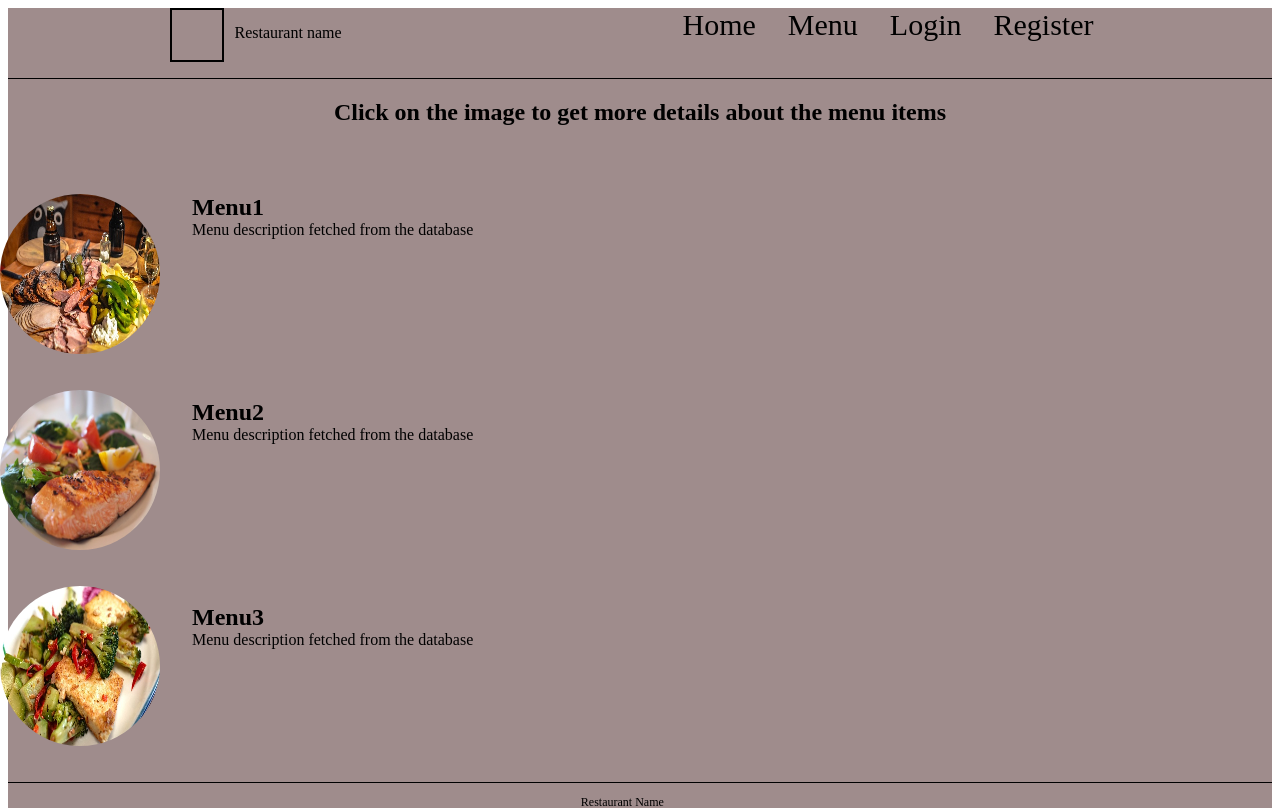
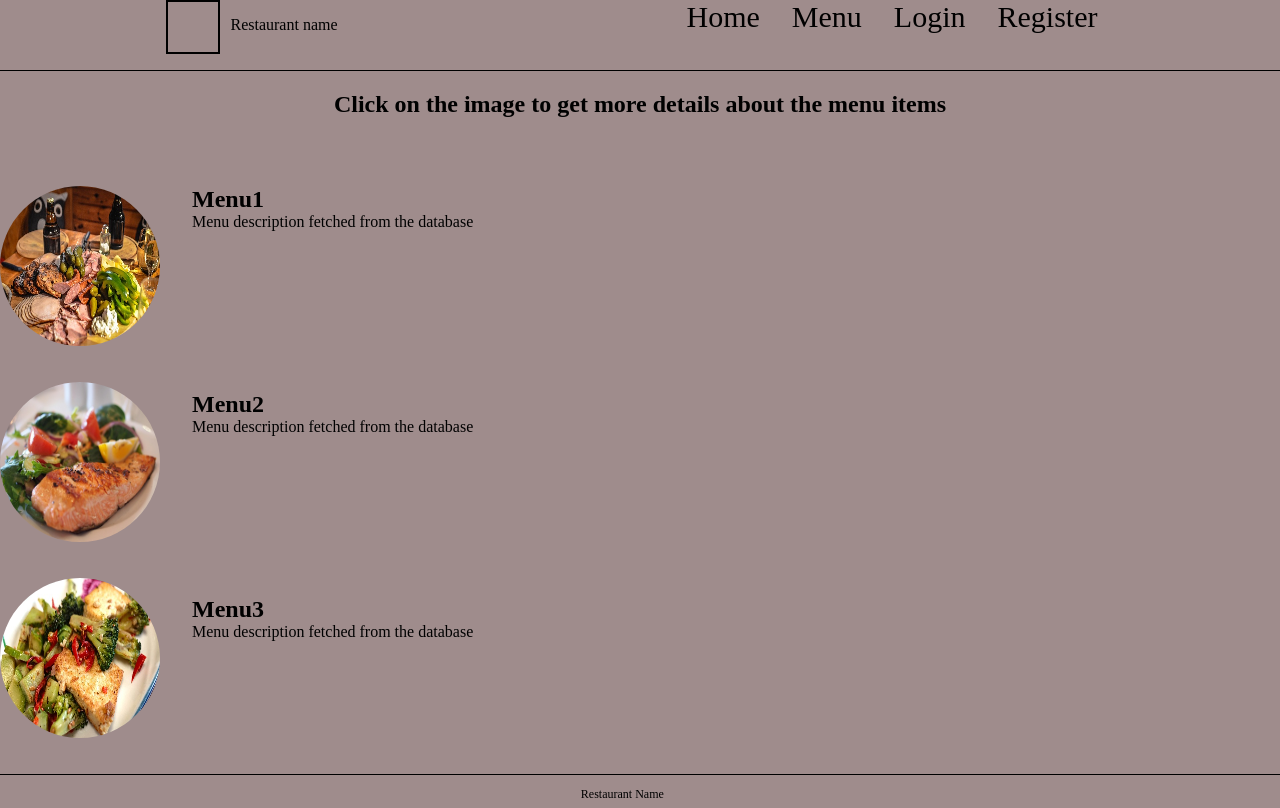
Before and after one commit to CrimsonBambi/Restaurant-Front, a React (Vite) app: page / in a window 1280 px wide. Shown: the top 808 px of the page. Built offline with nearby package versions, Linux system fonts and the light colour scheme.

Commit message:
Reset default margins and paddings in menu.css

```diff
--- a/src/menu/menu.css
+++ b/src/menu/menu.css
@@ -1,3 +1,11 @@
+/* Reset default margins and paddings */
+body,
+html {
+  margin: 0;
+  padding: 0;
+  box-sizing: border-box;
+}
+
 .webpage {
   background-color: #9f8c8c;
 }
```
